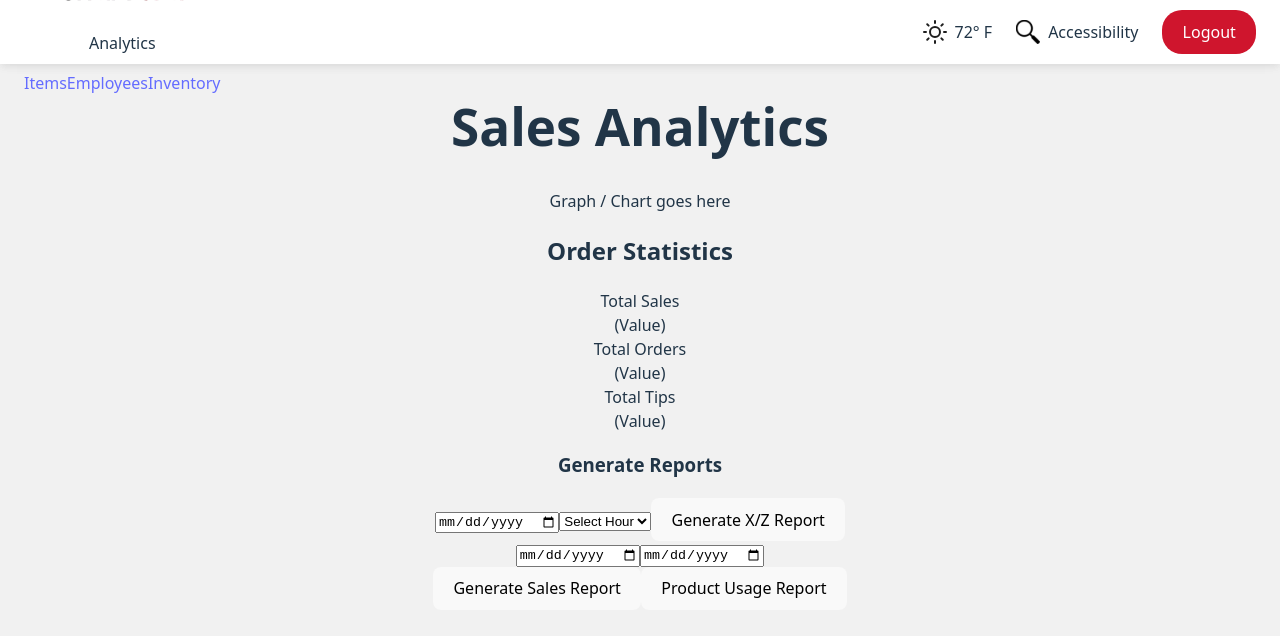
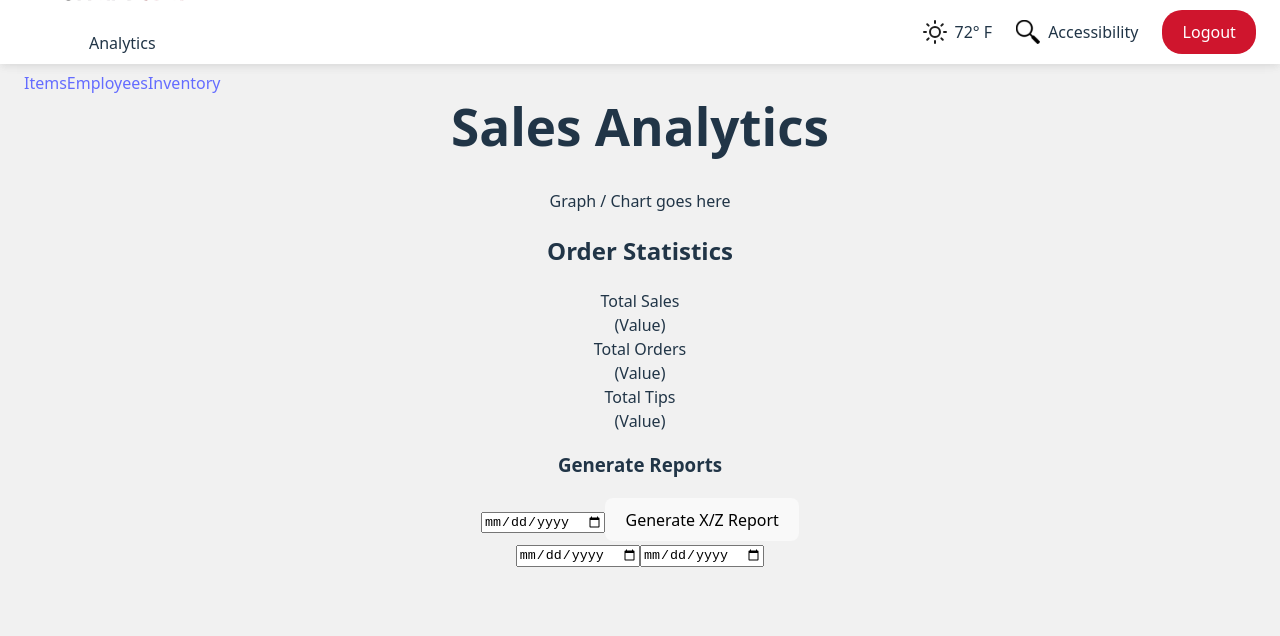
Before and after one commit to CSCE331-Fall2025-900-911/gang-50-project-3, a React (Vite) app: page /analytics in a window 1280 px wide. Shown: the top 636 px of the page. Built offline with nearby package versions, Linux system fonts and the light colour scheme.

Commit message:
Update Analytics.tsx

```diff
--- a/src/pages/Analytics.tsx
+++ b/src/pages/Analytics.tsx
@@ -83,11 +83,6 @@ export default function Analytics() {
                   placeholder="Date (YYYY-MM-DD)"
                 />
 
-                <select className="w-full border rounded-md px-3 py-2 text-sm bg-white">
-                  <option value="">Select Hour</option>
-                  {/* Add options as needed */}
-                </select>
-
                 <button className="w-full border rounded-md px-4 py-2 text-sm font-medium bg-gray-100 hover:bg-gray-200">
                   Generate X/Z Report
                 </button>
@@ -105,16 +100,6 @@ export default function Analytics() {
                   placeholder="Date (YYYY-MM-DD)"
                 />
               </div>
-
-              {/* Bottom buttons */}
-              <div className="flex gap-3">
-                <button className="flex-1 border rounded-md px-3 py-2 text-sm font-medium bg-gray-100 hover:bg-gray-200">
-                  Generate Sales Report
-                </button>
-                <button className="flex-1 border rounded-md px-3 py-2 text-sm font-medium bg-gray-100 hover:bg-gray-200">
-                  Product Usage Report
-                </button>
-              </div>
             </div>
           </div>
         </section>
```
